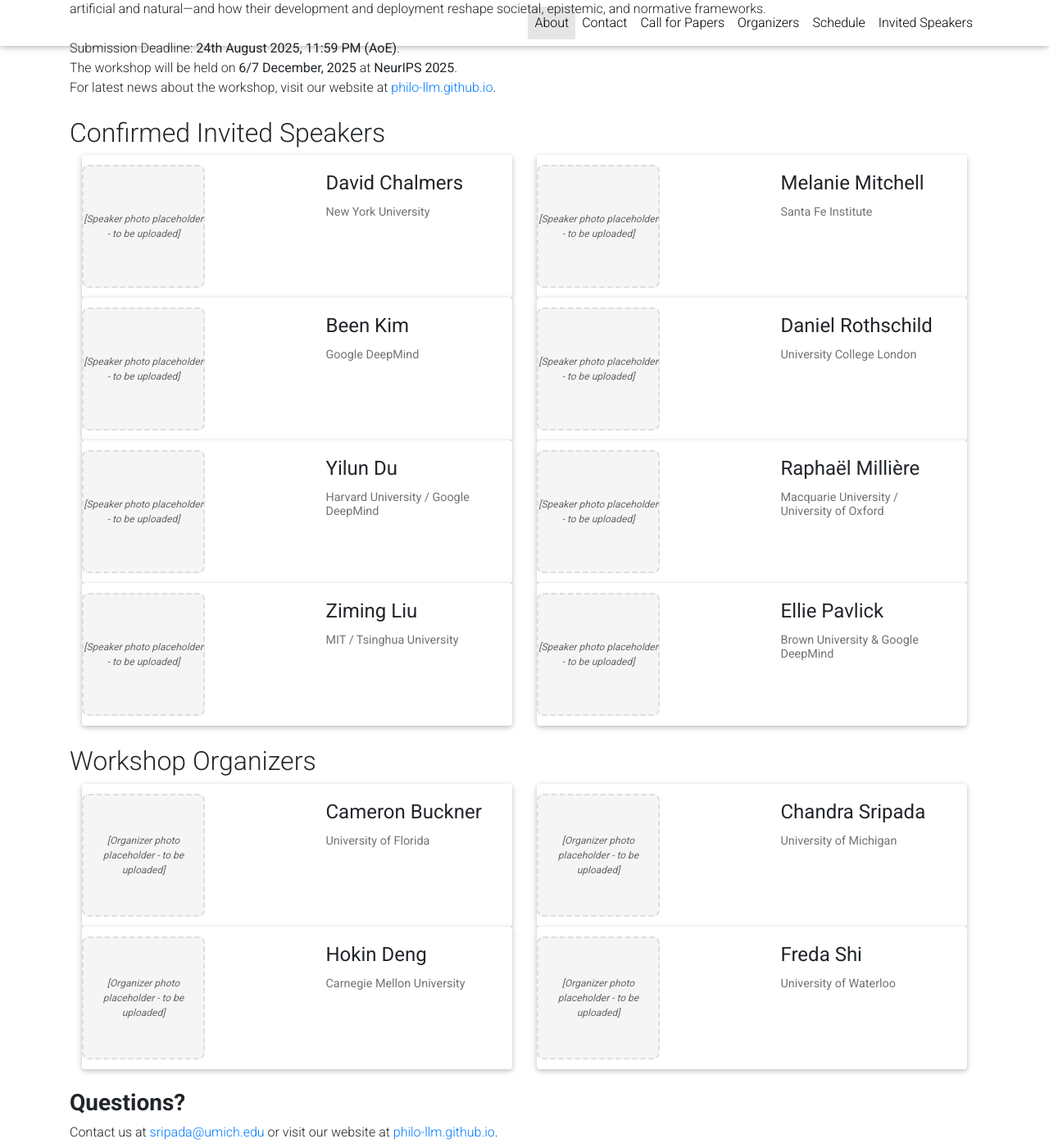
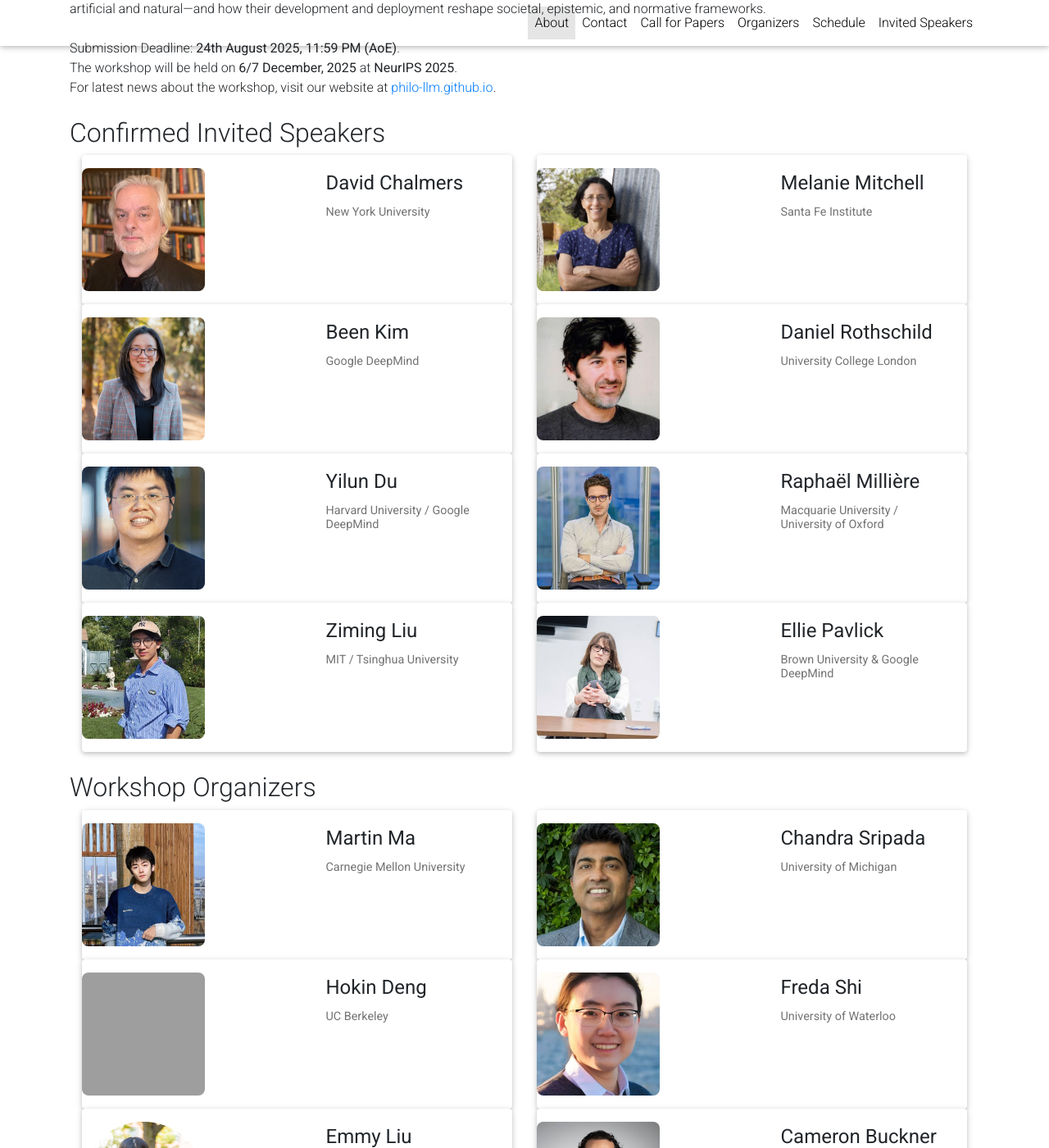
Before and after one commit to philo-llm/philo-llm.github.io, a Jekyll site: the page built from _pages/about.md, in a window 1280 px wide and 1400 px high, scrolled down 337 px. Shown: the whole window at 82% size. Built offline with Jekyll 4.4.1, drawn with Linux system fonts in a browser that asks for light colours; comment, search, counter and statistics services are not loaded; a style sheet for code colours, icons or effects is not loaded; some of the changed text lies outside the part shown; grey boxes are pictures that could not be loaded.

Commit message:
Fix image display bugs: Add all speaker/organizer photos to homepage and fix Ellie Pavlick's image

```diff
--- a/_layouts/workshop.html
+++ b/_layouts/workshop.html
@@ -44,9 +44,7 @@
             <div class="card">
               <div class="row g-0">
                 <div class="card-img col-md-6">
-                  <div class="speaker-placeholder">
-                    [Speaker photo placeholder - to be uploaded]
-                  </div>
+                  <img src="/assets/img/speakers/david_chalmers.jpg" alt="David Chalmers" style="width: 150px; height: 150px; object-fit: cover; border-radius: 8px; margin: 1em 0;">
                 </div>
                 <div class="col-md-6">
                   <div class="card-body">
@@ -62,9 +60,7 @@
             <div class="card">
               <div class="row g-0">
                 <div class="card-img col-md-6">
-                  <div class="speaker-placeholder">
-                    [Speaker photo placeholder - to be uploaded]
-                  </div>
+                  <img src="/assets/img/speakers/melanie_mitchell.jpg" alt="Melanie Mitchell" style="width: 150px; height: 150px; object-fit: cover; border-radius: 8px; margin: 1em 0;">
                 </div>
                 <div class="col-md-6">
                   <div class="card-body">
@@ -80,9 +76,7 @@
             <div class="card">
               <div class="row g-0">
                 <div class="card-img col-md-6">
-                  <div class="speaker-placeholder">
-                    [Speaker photo placeholder - to be uploaded]
-                  </div>
+                  <img src="/assets/img/speakers/been_kim.jpg" alt="Been Kim" style="width: 150px; height: 150px; object-fit: cover; border-radius: 8px; margin: 1em 0;">
                 </div>
                 <div class="col-md-6">
                   <div class="card-body">
@@ -98,9 +92,7 @@
             <div class="card">
               <div class="row g-0">
                 <div class="card-img col-md-6">
-                  <div class="speaker-placeholder">
-                    [Speaker photo placeholder - to be uploaded]
-                  </div>
+                  <img src="/assets/img/speakers/daniel_rothschild.jpg" alt="Daniel Rothschild" style="width: 150px; height: 150px; object-fit: cover; border-radius: 8px; margin: 1em 0;">
                 </div>
                 <div class="col-md-6">
                   <div class="card-body">
@@ -116,9 +108,7 @@
             <div class="card">
               <div class="row g-0">
                 <div class="card-img col-md-6">
-                  <div class="speaker-placeholder">
-                    [Speaker photo placeholder - to be uploaded]
-                  </div>
+                  <img src="/assets/img/speakers/yilun_du.jpg" alt="Yilun Du" style="width: 150px; height: 150px; object-fit: cover; border-radius: 8px; margin: 1em 0;">
                 </div>
                 <div class="col-md-6">
                   <div class="card-body">
@@ -134,9 +124,7 @@
             <div class="card">
               <div class="row g-0">
                 <div class="card-img col-md-6">
-                  <div class="speaker-placeholder">
-                    [Speaker photo placeholder - to be uploaded]
-                  </div>
+                  <img src="/assets/img/speakers/raphael_milliere.jpg" alt="Raphaël Millière" style="width: 150px; height: 150px; object-fit: cover; border-radius: 8px; margin: 1em 0;">
                 </div>
                 <div class="col-md-6">
                   <div class="card-body">
@@ -152,9 +140,7 @@
             <div class="card">
               <div class="row g-0">
                 <div class="card-img col-md-6">
-                  <div class="speaker-placeholder">
-                    [Speaker photo placeholder - to be uploaded]
-                  </div>
+                  <img src="/assets/img/speakers/ziming_liu.jpg" alt="Ziming Liu" style="width: 150px; height: 150px; object-fit: cover; border-radius: 8px; margin: 1em 0;">
                 </div>
                 <div class="col-md-6">
                   <div class="card-body">
@@ -170,9 +156,7 @@
             <div class="card">
               <div class="row g-0">
                 <div class="card-img col-md-6">
-                  <div class="speaker-placeholder">
-                    [Speaker photo placeholder - to be uploaded]
-                  </div>
+                  <img src="/assets/img/speakers/ellie_pavlick.jpg" alt="Ellie Pavlick" style="width: 150px; height: 150px; object-fit: cover; border-radius: 8px; margin: 1em 0;">
                 </div>
                 <div class="col-md-6">
                   <div class="card-body">
@@ -198,14 +182,12 @@
             <div class="card">
               <div class="row g-0">
                 <div class="card-img col-md-6">
-                  <div class="organizer-placeholder">
-                    [Organizer photo placeholder - to be uploaded]
-                  </div>
+                  <img src="/assets/img/organizers/martin_ma.jpg" alt="Martin Ma" style="width: 150px; height: 150px; object-fit: cover; border-radius: 8px; margin: 1em 0;">
                 </div>
                 <div class="col-md-6">
                   <div class="card-body">
-                    <h4 class="card-title">Cameron Buckner</h4>
-                    <h6 class="card-text">University of Florida</h6>
+                    <h4 class="card-title">Martin Ma</h4>
+                    <h6 class="card-text">Carnegie Mellon University</h6>
                   </div>
                 </div>
               </div>
@@ -216,9 +198,7 @@
             <div class="card">
               <div class="row g-0">
                 <div class="card-img col-md-6">
-                  <div class="organizer-placeholder">
-                    [Organizer photo placeholder - to be uploaded]
-                  </div>
+                  <img src="/assets/img/organizers/chandra_sripada.jpg" alt="Chandra Sripada" style="width: 150px; height: 150px; object-fit: cover; border-radius: 8px; margin: 1em 0;">
                 </div>
                 <div class="col-md-6">
                   <div class="card-body">
@@ -234,14 +214,12 @@
             <div class="card">
               <div class="row g-0">
                 <div class="card-img col-md-6">
-                  <div class="organizer-placeholder">
-                    [Organizer photo placeholder - to be uploaded]
-                  </div>
+                  <img src="/assets/img/organizers/hokin_deng.jpg" alt="Hokin Deng" style="width: 150px; height: 150px; object-fit: cover; border-radius: 8px; margin: 1em 0;">
                 </div>
                 <div class="col-md-6">
                   <div class="card-body">
                     <h4 class="card-title">Hokin Deng</h4>
-                    <h6 class="card-text">Carnegie Mellon University</h6>
+                    <h6 class="card-text">UC Berkeley</h6>
                   </div>
                 </div>
               </div>
@@ -252,14 +230,76 @@
             <div class="card">
               <div class="row g-0">
                 <div class="card-img col-md-6">
-                  <div class="organizer-placeholder">
-                    [Organizer photo placeholder - to be uploaded]
-                  </div>
+                  <img src="/assets/img/organizers/freda_shi.jpg" alt="Freda Shi" style="width: 150px; height: 150px; object-fit: cover; border-radius: 8px; margin: 1em 0;">
                 </div>
                 <div class="col-md-6">
                   <div class="card-body">
                     <h4 class="card-title">Freda Shi</h4>
                     <h6 class="card-text">University of Waterloo</h6>
+                  </div>
+                </div>
+              </div>
+            </div>
+          </div>
+
+          <div class="card-item col">
+            <div class="card">
+              <div class="row g-0">
+                <div class="card-img col-md-6">
+                  <img src="/assets/img/organizers/emmy_liu.jpg" alt="Emmy Liu" style="width: 150px; height: 150px; object-fit: cover; border-radius: 8px; margin: 1em 0;">
+                </div>
+                <div class="col-md-6">
+                  <div class="card-body">
+                    <h4 class="card-title">Emmy Liu</h4>
+                    <h6 class="card-text">Harvard University</h6>
+                  </div>
+                </div>
+              </div>
+            </div>
+          </div>
+
+          <div class="card-item col">
+            <div class="card">
+              <div class="row g-0">
+                <div class="card-img col-md-6">
+                  <img src="/assets/img/organizers/cameron_buckner.jpg" alt="Cameron Buckner" style="width: 150px; height: 150px; object-fit: cover; border-radius: 8px; margin: 1em 0;">
+                </div>
+                <div class="col-md-6">
+                  <div class="card-body">
+                    <h4 class="card-title">Cameron Buckner</h4>
+                    <h6 class="card-text">University of Houston</h6>
+                  </div>
+                </div>
+              </div>
+            </div>
+          </div>
+
+          <div class="card-item col">
+            <div class="card">
+              <div class="row g-0">
+                <div class="card-img col-md-6">
+                  <img src="/assets/img/organizers/vincent_mueller.jpg" alt="Vincent Mueller" style="width: 150px; height: 150px; object-fit: cover; border-radius: 8px; margin: 1em 0;">
+                </div>
+                <div class="col-md-6">
+                  <div class="card-body">
+                    <h4 class="card-title">Vincent Mueller</h4>
+                    <h6 class="card-text">University of Leeds</h6>
+                  </div>
+                </div>
+              </div>
+            </div>
+          </div>
+
+          <div class="card-item col">
+            <div class="card">
+              <div class="row g-0">
+                <div class="card-img col-md-6">
+                  <img src="/assets/img/organizers/geoff_keeling.jpg" alt="Geoff Keeling" style="width: 150px; height: 150px; object-fit: cover; border-radius: 8px; margin: 1em 0;">
+                </div>
+                <div class="col-md-6">
+                  <div class="card-body">
+                    <h4 class="card-title">Geoff Keeling</h4>
+                    <h6 class="card-text">University of Cambridge</h6>
                   </div>
                 </div>
               </div>
```
Also changed, not shown: _pages/organizers.md (+2 -4 lines), _pages/speakers.md (+1 -3 lines), assets/img/speakers/ellie_pavlick.jpg (added).
